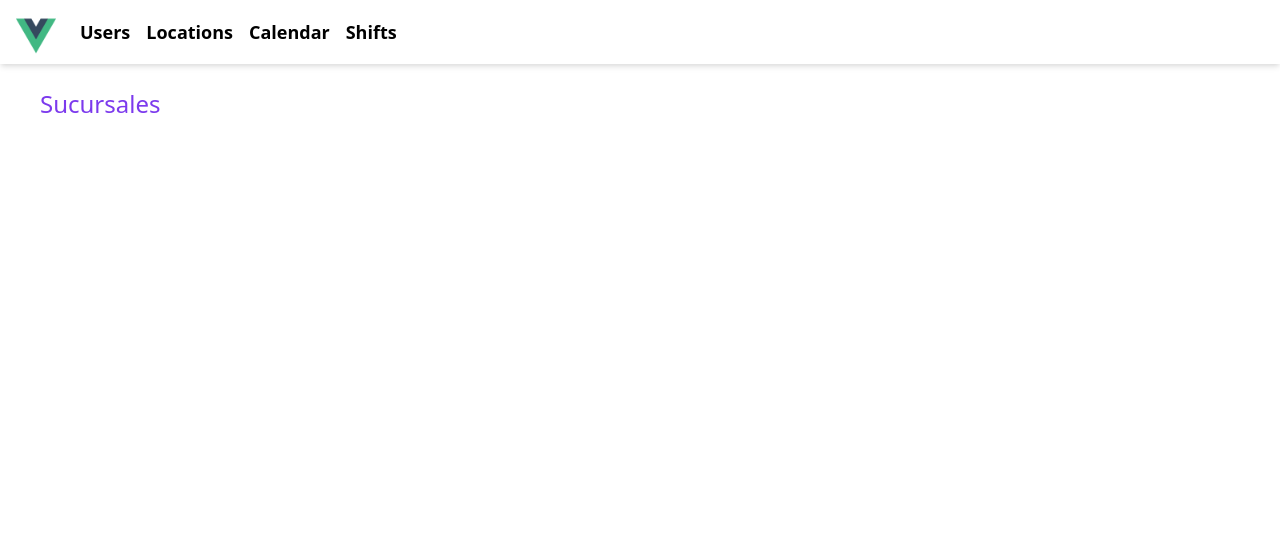
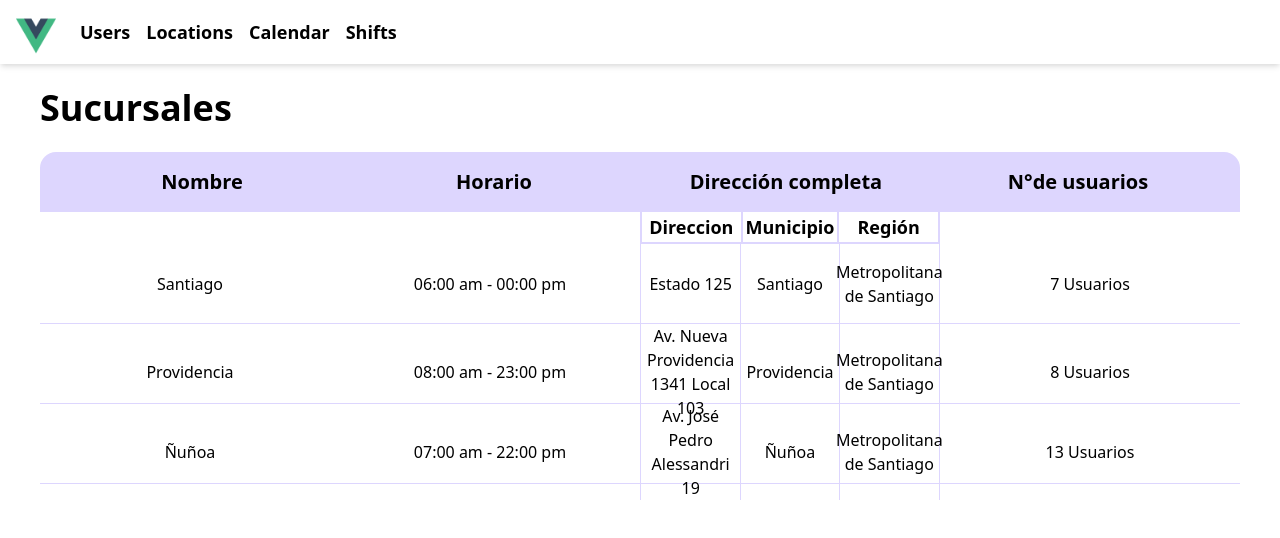
Before and after one commit to NilsonKr/VueTest, a Vue app: page /locations in a window 1280 px wide. Shown: the top 538 px of the page. Built offline with nearby package versions, Linux system fonts and the light colour scheme; data requests are answered from the project's data file.

Commit message:
:sparkles: [ADD] Locations table and parsing logic

```diff
--- a/src/App.vue
+++ b/src/App.vue
@@ -6,10 +6,20 @@
 </template>
 
 <script>
+import { mapActions, mapState } from 'vuex';
 import TheNavBar from './components/TheNavBar.vue';
 export default {
 	components: {
 		TheNavBar,
 	},
+
+	computed: mapState(['userList']),
+	methods: mapActions(['INITIAL_DATA']),
+
+	async created() {
+		if (!this.userList.values.length) {
+			await this.INITIAL_DATA();
+		}
+	},
 };
 </script>
--- /dev/null
+++ b/src/components/LocationsTable.vue
@@ -0,0 +1,33 @@
+<template>
+	<div class="w-full min-h-table h-table">
+		<div
+			v-for="location in locationList.values"
+			:key="location.id"
+			class="grid grid-cols-4 place-items-center border-b border-purple-200 h-cell"
+		>
+			<h2>{{ location.name }}</h2>
+			<div>{{ location.startTime }} am - {{ location.endTime }} pm</div>
+			<div
+				class="w-full h-full grid grid-cols-3 place-items-center text-center border-r border-l border-purple-200"
+			>
+				<div>
+					{{ location.address1 }}
+					{{ location.address2 }}
+				</div>
+				<div
+					class="w-full h-full flex items-center justify-center border-r border-l border-purple-200"
+				>
+					<span>{{ location.commune }}</span>
+				</div>
+				<span>{{ location.region }}</span>
+			</div>
+			<h2>{{ location.quantity }} Usuarios</h2>
+		</div>
+	</div>
+</template>
+
+<script>
+export default {
+	props: { locationList: Object },
+};
+</script>
--- a/src/components/Table.vue
+++ /dev/null
@@ -1,14 +0,0 @@
-<template>
-	<section>
-		<h2>Here goes the table...</h2>
-		<em>{{ text }}</em>
-	</section>
-</template>
-
-<script lang="ts">
-export default {
-	props: {
-		text: String,
-	},
-};
-</script>
--- /dev/null
+++ b/src/components/UsersTable.vue
@@ -0,0 +1,49 @@
+<template>
+	<div class="w-full min-h-table h-table overflow-y-scroll">
+		<div
+			v-for="user in userList.values"
+			:key="user.employeeId"
+			class="grid grid-cols-6 place-items-center border-b border-green-200 h-cell"
+		>
+			<h2>{{ user.firstName }} {{ user.lastName }}</h2>
+			<div
+				title="positions"
+				class="w-full h-full flex flex-col justify-center items-center bg-gray-50"
+			>
+				<h2 v-for="charge in user.positions" :key="charge.id">{{ charge.name }}</h2>
+			</div>
+			<div title="locations">
+				<h2 v-for="location in user.locations" :key="location.id">
+					{{ location.name }}
+				</h2>
+			</div>
+			<div
+				title="hoursPerWeek"
+				class="w-full h-full flex flex-col justify-center items-center bg-gray-50"
+			>
+				<h2>{{ user.contract.legalMaxWeeklyHours }}h</h2>
+			</div>
+			<h2>{{ user.employeeId }}h</h2>
+			<div>
+				<button
+					class="bg-blue-500 hover:bg-blue-400 text-white font-bold py-2 px-4 border-b-4 border-blue-700 hover:border-blue-500 rounded-md"
+				>
+					Editar
+				</button>
+				<button
+					class="bg-red-500 hover:bg-red-400 text-white font-bold py-2 px-4 border-b-4 border-red-700 hover:border-red-500 rounded-full ml-4"
+				>
+					Borrar
+				</button>
+			</div>
+		</div>
+	</div>
+</template>
+
+<script lang="ts">
+export default {
+	props: {
+		userList: Object,
+	},
+};
+</script>
--- a/src/store/index.js
+++ b/src/store/index.js
@@ -7,7 +7,7 @@ Vue.use(Vuex);
 export default new Vuex.Store({
 	state: {
 		userList: { isParse: false, values: [] },
-		locationList: [],
+		locationList: { isParse: false, values: [] },
 		positionList: [],
 		contractList: [],
 	},
@@ -35,7 +35,7 @@ export default new Vuex.Store({
 			const contracts = await fetchData('http://localhost:3004/contracts');
 
 			commit('setPositions', positions);
-			commit('setLocations', locations);
+			commit('setLocations', { isParse: false, values: locations });
 			commit('setUsers', { isParse: false, values: users });
 			commit('setContracts', contracts);
 
--- a/src/utils/parseUsers.js
+++ b/src/utils/parsing.js
@@ -25,7 +25,7 @@ const orderUsers = usersList => {
 	return ordered;
 };
 
-const parseUsers = (users, locations, positions, contracts) => {
+export const parseUsers = (users, locations, positions, contracts) => {
 	const parsedUsers = users.map(user => {
 		const newUser = { ...user };
 
@@ -42,4 +42,23 @@ const parseUsers = (users, locations, positions, contracts) => {
 	return parsedUsers;
 };
 
-export default parseUsers;
+export const parseLocations = (locationList, userList) => {
+	const quantityUsers = userList.reduce((dicc, user) => {
+		const currentId = user.locationId[0];
+
+		if (dicc[currentId]) {
+			return { ...dicc, [currentId]: dicc[currentId] + 1 };
+		} else {
+			return { ...dicc, [currentId]: 1 };
+		}
+	}, {});
+
+	const parsedLocs = locationList.map(loc => ({
+		...loc,
+		quantity: quantityUsers[loc.id],
+	}));
+
+	const orderLocs = parsedLocs.sort((curr, next) => next.name.localeCompare(curr.name));
+
+	return orderLocs;
+};
--- a/src/views/Home.vue
+++ b/src/views/Home.vue
@@ -14,16 +14,11 @@
 			placeholder="Type Dollar Ammount"
 		/>
 		<span>${{ dollarsToBitcoin || 'Bitcoin Value' }}</span>
-		<TableUsers :text="title" />
 	</div>
 </template>
 
 <script>
-import TableUsers from '../components/Table.vue';
-
 export default {
-	components: { TableUsers },
-
 	data() {
 		return {
 			title: 'Vista Principal',
--- a/src/views/Locations.vue
+++ b/src/views/Locations.vue
@@ -1,15 +1,73 @@
 <template>
 	<div>
-		<h1 class="text-2xl text-purple-600">{{ title }}</h1>
+		<section class="w-full">
+			<h1 class="text-4xl font-semibold mb-6">{{ title }}</h1>
+			<div
+				class="grid grid-cols-4 place-items-center bg-purple-200 p-4 rounded-t-2xl text-xl font-semibold"
+			>
+				<h2>Nombre</h2>
+				<h2>Horario</h2>
+				<h2>Dirección completa</h2>
+				<h2>N°de usuarios</h2>
+			</div>
+			<div class="grid grid-cols-4 place-items-center h-8">
+				<div
+					class="w-full h-full font-semibold grid grid-cols-3 place-items-center col-start-3 col-end-4 text-lg border-2 border-purple-200 border-t-0"
+				>
+					<span>Direccion</span>
+					<div
+						class="w-full h-full flex justify-center items-center border-l-2 border-r-2 border-purple-200"
+					>
+						<span>Municipio</span>
+					</div>
+					<span>Región</span>
+				</div>
+			</div>
+			<LocationsTable :locationList="locationList" />
+		</section>
 	</div>
 </template>
 
 <script>
+import { mapState, mapMutations, mapActions } from 'vuex';
+import LocationsTable from '../components/LocationsTable.vue';
+import { parseLocations } from '../utils/parsing';
+
 export default {
+	components: { LocationsTable },
+
 	data() {
 		return {
 			title: 'Sucursales',
 		};
 	},
+
+	computed: mapState(['locationList', 'userList']),
+	methods: {
+		...mapMutations(['setLocations']),
+		...mapActions(['INITIAL_DATA']),
+		parseData() {
+			const parsedData = parseLocations(this.locationList.values, this.userList.values);
+			this.setLocations({ isParse: true, values: parsedData });
+		},
+	},
+
+	created() {
+		if (!this.locationList.isParse) {
+			this.parseData();
+		}
+	},
+
+	watch: {
+		locationList() {
+			if (!this.locationList.isParse) {
+				this.parseData();
+			} else {
+				console.log('has been parsed');
+			}
+		},
+	},
 };
 </script>
+
+<style scoped></style>
--- a/src/views/Users.vue
+++ b/src/views/Users.vue
@@ -4,7 +4,7 @@
 			<div class="mb-6 w-full flex items-center justify-between">
 				<h1 class="text-4xl font-semibold">{{ title }}</h1>
 				<button
-					class="bg-green-300 hover:bg-green-300 text-white text-lg font-bold py-4 px-4 border-b-4 border-green-300 hover:border-green-300 rounded-xl"
+					class="bg-green-300 hover:bg-green-200 text-white text-lg font-bold py-4 px-4 border-b-4 border-green-500 hover:border-green-300 rounded-xl"
 				>
 					Agregar
 				</button>
@@ -14,59 +14,21 @@
 				<h2>Cargo</h2>
 				<h2>Sucursales</h2>
 				<h2>Horas/Semana</h2>
-				<h2>N°de Identificacion</h2>
+				<h2>N°de identificacion</h2>
 			</div>
-			<div
-				v-if="userList.values.length"
-				class="w-full min-h-table h-table overflow-y-scroll"
-			>
-				<div
-					v-for="user in userList.values"
-					:key="user.employeeId"
-					class="grid grid-cols-6 place-items-center border-b border-green-200 h-cell"
-				>
-					<h2>{{ user.firstName }} {{ user.lastName }}</h2>
-					<div
-						title="positions"
-						class="w-full h-full flex flex-col justify-center items-center bg-gray-50"
-					>
-						<h2 v-for="charge in user.positions" :key="charge.id">{{ charge.name }}</h2>
-					</div>
-					<div title="locations">
-						<h2 v-for="location in user.locations" :key="location.id">
-							{{ location.name }}
-						</h2>
-					</div>
-					<div
-						title="hoursPerWeek"
-						class="w-full h-full flex flex-col justify-center items-center bg-gray-50"
-					>
-						<h2>{{ user.contract.legalMaxWeeklyHours }}h</h2>
-					</div>
-					<h2>{{ user.employeeId }}h</h2>
-					<div>
-						<button
-							class="bg-blue-500 hover:bg-blue-400 text-white font-bold py-2 px-4 border-b-4 border-blue-700 hover:border-blue-500 rounded-md"
-						>
-							Editar
-						</button>
-						<button
-							class="bg-red-500 hover:bg-red-400 text-white font-bold py-2 px-4 border-b-4 border-red-700 hover:border-red-500 rounded-full ml-4"
-						>
-							Borrar
-						</button>
-					</div>
-				</div>
-			</div>
+			<UsersTable v-if="userList.values.length" :userList="userList" />
 		</section>
 	</div>
 </template>
 
 <script>
 import { mapState, mapMutations, mapActions } from 'vuex';
-import parseUsers from '../utils/parseUsers';
+import UsersTable from '../components/UsersTable.vue';
+import { parseUsers } from '../utils/parsing';
 
 export default {
+	components: { UsersTable },
+
 	data() {
 		return {
 			title: 'Vista de Usuarios',
@@ -76,26 +38,31 @@ export default {
 	methods: {
 		...mapMutations(['setUsers']),
 		...mapActions(['INITIAL_DATA']),
-	},
-	computed: mapState(['userList', 'positionList', 'locationList', 'contractList']),
-
-	async created() {
-		if (!this.userList.values.length) {
-			await this.INITIAL_DATA();
-		}
-	},
-
-	async updated() {
-		if (!this.userList.isParse) {
+		parseData() {
 			const parsedUsers = parseUsers(
 				this.userList.values,
-				this.locationList,
+				this.locationList.values,
 				this.positionList,
 				this.contractList
 			);
 
 			this.setUsers({ isParse: true, values: parsedUsers });
+		},
+	},
+	computed: mapState(['userList', 'positionList', 'locationList', 'contractList']),
+
+	created() {
+		if (!this.userList.isParse) {
+			this.parseData();
 		}
+	},
+
+	watch: {
+		userList() {
+			if (!this.userList.isParse) {
+				this.parseData();
+			}
+		},
 	},
 };
 </script>
```
